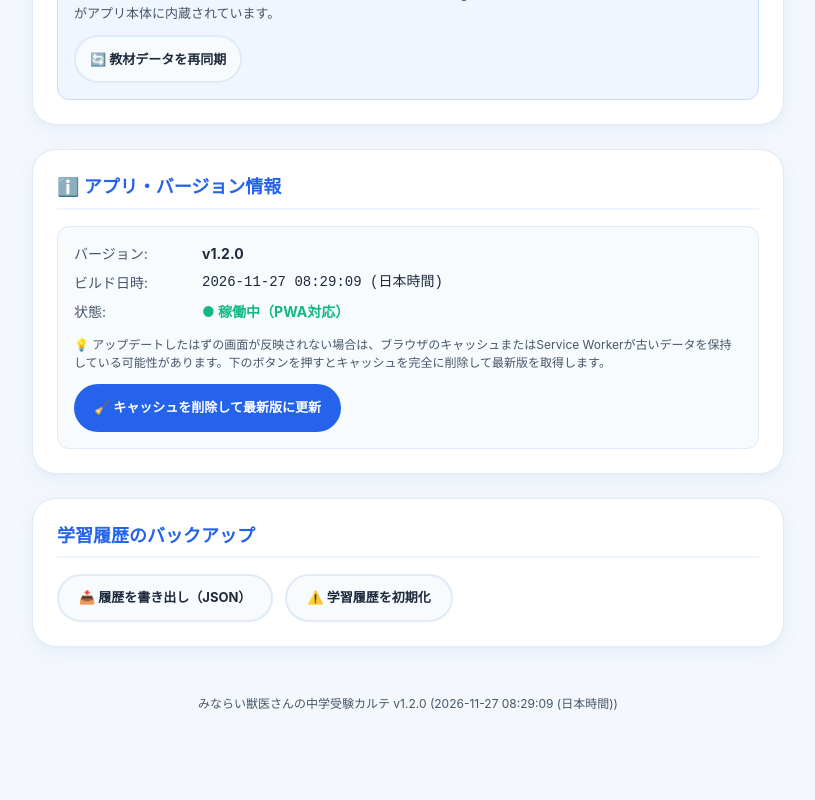
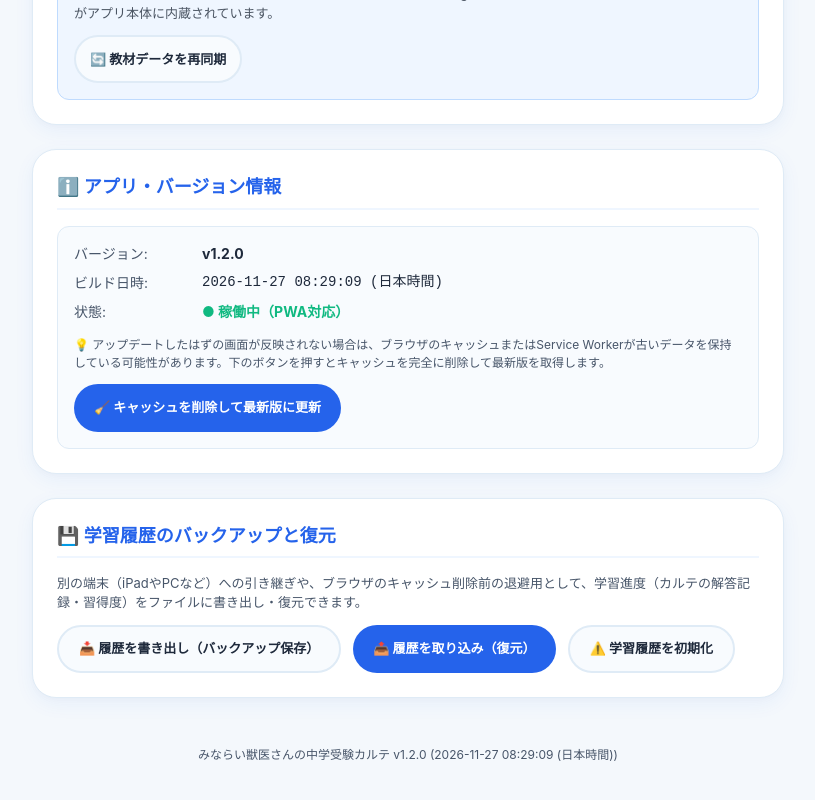
Before and after one commit to saka-guchi/saka-guchi.github.io, a React (Vite) app in the folder junior-vet-exam-chart/: page /#/settings in a window 1280 px wide. Shown: the part 661-1461 px from the top of the page, without its empty margins (232-1047 px from the left). Before the commit the page ends 1414 px from the top, so only its background shows below. Built offline with nearby package versions, Linux system fonts and the light colour scheme; a web font is replaced by a local one.

Commit message:
feat(backup): 学習履歴の取り込み（バックアップからの復元）機能を実装 & UI説明を追加

```diff
--- a/junior-vet-exam-chart/src/pages/SettingsPage.tsx
+++ b/junior-vet-exam-chart/src/pages/SettingsPage.tsx
@@ -10,6 +10,7 @@ export const SettingsPage: React.FC = () => {
   const navigate = useNavigate();
   const { settings, updateSettings } = useAppStore();
   const [packStatus, setPackStatus] = useState<string | null>(null);
+  const [backupStatus, setBackupStatus] = useState<string | null>(null);
   const [resetStep, setResetStep] = useState(0);
   const [isClearingCache, setIsClearingCache] = useState(false);
 
@@ -91,18 +92,110 @@ export const SettingsPage: React.FC = () => {
     }
   };
 
-  // 学習履歴の書き出し
+  // 学習履歴の書き出し（バックアップ保存）
   const handleExportHistory = async () => {
+    try {
       const attempts = await db.attempts.toArray();
       const masteries = await db.masteries.toArray();
-    const data = { attempts, masteries, exportedAt: new Date().toISOString() };
+      const reviewSchedules = await db.reviewSchedules.toArray();
+      const dailySessions = await db.dailySessions.toArray();
+      const finalChallengeResults = await db.finalChallengeResults.toArray();
+
+      // localStorage内の記憶定着メーター・動物スタンプ・設定もバックアップ
+      const localData: Record<string, string> = {};
+      for (let i = 0; i < localStorage.length; i++) {
+        const key = localStorage.key(i);
+        if (key && (key.startsWith('junior_vet_') || key === 'vet_exam_settings')) {
+          const val = localStorage.getItem(key);
+          if (val !== null) localData[key] = val;
+        }
+      }
+
+      const data = {
+        app: 'junior-vet-exam-chart',
+        version: APP_VERSION,
+        exportedAt: new Date().toISOString(),
+        attempts,
+        masteries,
+        reviewSchedules,
+        dailySessions,
+        finalChallengeResults,
+        localData,
+      };
+
       const blob = new Blob([JSON.stringify(data, null, 2)], { type: 'application/json' });
       const url = URL.createObjectURL(blob);
       const a = document.createElement('a');
       a.href = url;
-    a.download = `junior-vet-history-${new Date().toISOString().slice(0, 10)}.json`;
+      a.download = `junior-vet-backup-${new Date().toISOString().slice(0, 10)}.json`;
       a.click();
       URL.revokeObjectURL(url);
+      setBackupStatus(`✅ バックアップを書き出しました（解答記録: ${attempts.length}問, 習得度: ${masteries.length}テーマ）`);
+    } catch (err: any) {
+      setBackupStatus(`❌ バックアップの書き出しに失敗しました: ${err.message}`);
+    }
+  };
+
+  // 学習履歴の取り込み（バックアップから復元）
+  const handleImportHistory = async (e: React.ChangeEvent<HTMLInputElement>) => {
+    const file = e.target.files?.[0];
+    if (!file) return;
+
+    try {
+      setBackupStatus('⏳ バックアップファイルを読み込み中...');
+      const text = typeof file.text === 'function'
+        ? await file.text()
+        : await new Promise<string>((resolve, reject) => {
+            const reader = new FileReader();
+            reader.onload = () => resolve(reader.result as string);
+            reader.onerror = () => reject(reader.error || new Error('ファイルの読み込みに失敗しました'));
+            reader.readAsText(file);
+          });
+      const data = JSON.parse(text);
+
+      if (!data || typeof data !== 'object') {
+        throw new Error('JSONファイルの形式が正しくありません。');
+      }
+
+      let restoredAttempts = 0;
+      let restoredMasteries = 0;
+
+      // IndexedDBの復元
+      if (Array.isArray(data.attempts) && data.attempts.length > 0) {
+        await db.attempts.bulkPut(data.attempts);
+        restoredAttempts = data.attempts.length;
+      }
+      if (Array.isArray(data.masteries) && data.masteries.length > 0) {
+        await db.masteries.bulkPut(data.masteries);
+        restoredMasteries = data.masteries.length;
+      }
+      if (Array.isArray(data.reviewSchedules) && data.reviewSchedules.length > 0) {
+        await db.reviewSchedules.bulkPut(data.reviewSchedules);
+      }
+      if (Array.isArray(data.dailySessions) && data.dailySessions.length > 0) {
+        await db.dailySessions.bulkPut(data.dailySessions);
+      }
+      if (Array.isArray(data.finalChallengeResults) && data.finalChallengeResults.length > 0) {
+        await db.finalChallengeResults.bulkPut(data.finalChallengeResults);
+      }
+
+      // localStorage（記憶定着メーター・動物シール）の復元
+      if (data.localData && typeof data.localData === 'object') {
+        for (const [key, val] of Object.entries(data.localData)) {
+          if (typeof val === 'string') {
+            localStorage.setItem(key, val);
+          }
+        }
+      }
+
+      setBackupStatus(
+        `🎉 復元が完了しました！（解答記録: ${restoredAttempts}件, 習得度: ${restoredMasteries}テーマ）`
+      );
+    } catch (err: any) {
+      setBackupStatus(`❌ 復元に失敗しました: ${err.message || 'データ形式が不正です'}`);
+    } finally {
+      if (e.target) e.target.value = '';
+    }
   };
 
   // 学習履歴の初期化
@@ -114,8 +207,20 @@ export const SettingsPage: React.FC = () => {
       await db.masteries.clear();
       await db.reviewSchedules.clear();
       await db.dailySessions.clear();
+      await db.finalChallengeResults.clear();
+
+      // localStorage内のカルテ記憶メーター・動物スタンプもリセット
+      const keysToRemove: string[] = [];
+      for (let i = 0; i < localStorage.length; i++) {
+        const k = localStorage.key(i);
+        if (k && (k.startsWith('junior_vet_memory_retention_') || k === 'junior_vet_earned_stamps')) {
+          keysToRemove.push(k);
+        }
+      }
+      keysToRemove.forEach(k => localStorage.removeItem(k));
+
       setResetStep(0);
-      alert('学習履歴を初期化しました。');
+      setBackupStatus('⚠️ 学習履歴・カルテ進度をすべて初期化しました。');
     }
   };
 
@@ -275,13 +380,40 @@ export const SettingsPage: React.FC = () => {
           </div>
         </section>
 
-        {/* 履歴の保存とバックアップ */}
-        <section className={styles.section}>
-          <h2 className={styles.sectionTitle}>学習履歴のバックアップ</h2>
-          <div style={{ display: 'flex', gap: '12px', flexWrap: 'wrap', marginTop: '12px' }}>
-            <button className={styles.actionBtn} onClick={handleExportHistory}>
-              📥 履歴を書き出し（JSON）
+        {/* 履歴の保存とバックアップ・復元 */}
+        <section className={styles.section} data-testid="backup-section">
+          <h2 className={styles.sectionTitle}>💾 学習履歴のバックアップと復元</h2>
+          <p style={{ fontSize: '13px', color: 'var(--text-subtle)', margin: '8px 0 12px 0', lineHeight: '1.5' }}>
+            別の端末（iPadやPCなど）への引き継ぎや、ブラウザのキャッシュ削除前の退避用として、学習進度（カルテの解答記録・習得度）をファイルに書き出し・復元できます。
+          </p>
+          <div style={{ display: 'flex', gap: '12px', flexWrap: 'wrap', alignItems: 'center' }}>
+            <button className={styles.actionBtn} onClick={handleExportHistory} data-testid="export-history-btn">
+              📥 履歴を書き出し（バックアップ保存）
             </button>
+
+            <label
+              className={styles.actionBtn}
+              style={{
+                cursor: 'pointer',
+                display: 'inline-flex',
+                alignItems: 'center',
+                background: 'var(--primary)',
+                color: '#ffffff',
+                border: 'none',
+                fontWeight: 'bold',
+              }}
+              data-testid="import-history-label"
+            >
+              📤 履歴を取り込み（復元）
+              <input
+                type="file"
+                accept=".json"
+                onChange={handleImportHistory}
+                style={{ display: 'none' }}
+                data-testid="import-history-input"
+              />
+            </label>
+
             <button
               className={`${styles.actionBtn} ${resetStep > 0 ? styles.dangerBtn : ''}`}
               onClick={handleResetHistory}
@@ -290,6 +422,24 @@ export const SettingsPage: React.FC = () => {
               {resetStep === 0 ? '⚠️ 学習履歴を初期化' : '本当に初期化しますか？（タップで確定）'}
             </button>
           </div>
+
+          {backupStatus && (
+            <div
+              style={{
+                marginTop: '12px',
+                padding: '10px 14px',
+                borderRadius: '8px',
+                fontSize: '13px',
+                lineHeight: '1.5',
+                background: backupStatus.includes('❌') ? '#FEF2F2' : backupStatus.includes('⚠️') ? '#FFFBEB' : '#F0FDF4',
+                border: backupStatus.includes('❌') ? '1px solid #FECACA' : backupStatus.includes('⚠️') ? '1px solid #FDE68A' : '1px solid #BBF7D0',
+                color: backupStatus.includes('❌') ? '#DC2626' : backupStatus.includes('⚠️') ? '#D97706' : '#16A34A',
+              }}
+              data-testid="backup-status-box"
+            >
+              {backupStatus}
+            </div>
+          )}
         </section>
 
         {/* ページフッターのバージョン表記 */}
```
Also changed, not shown: 1 other file (tests, documents, lock files or other folders). Lines whose indentation alone changed are shown as unchanged.
